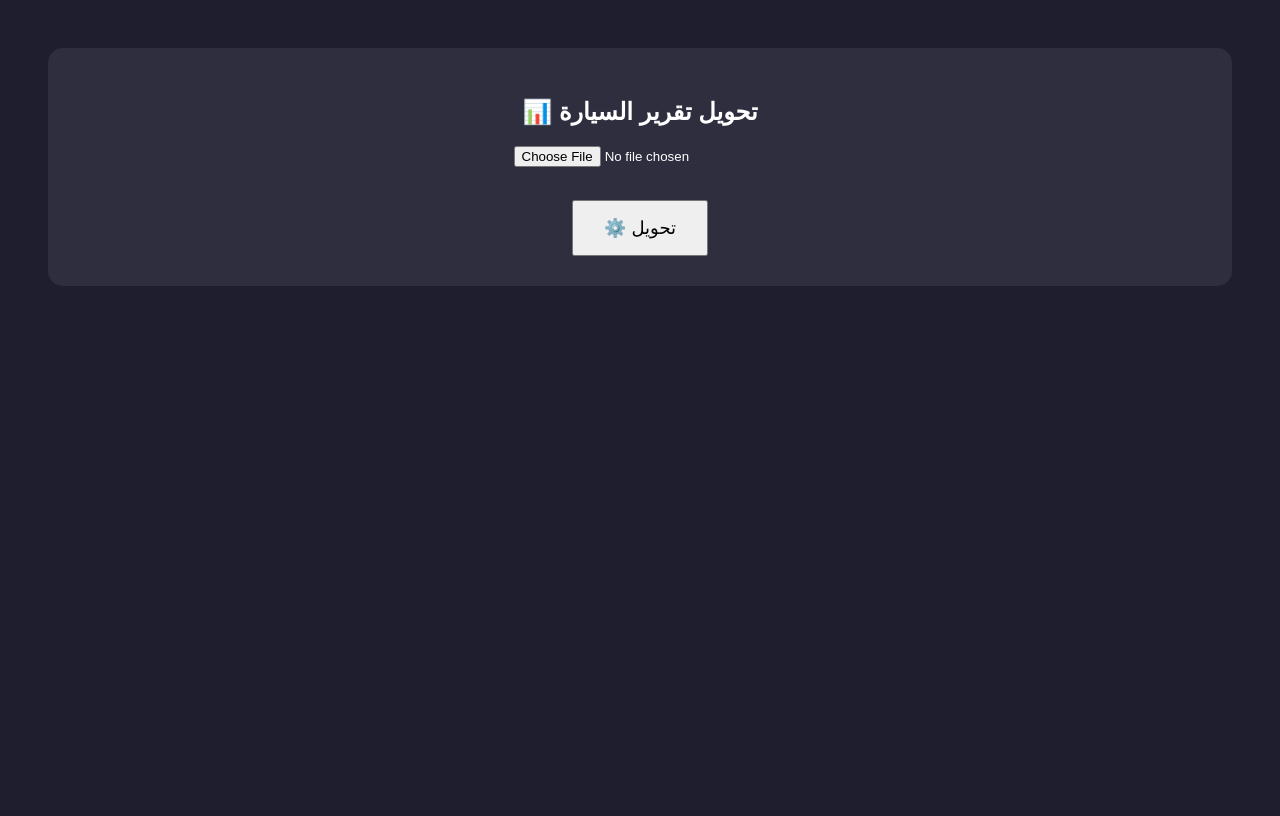
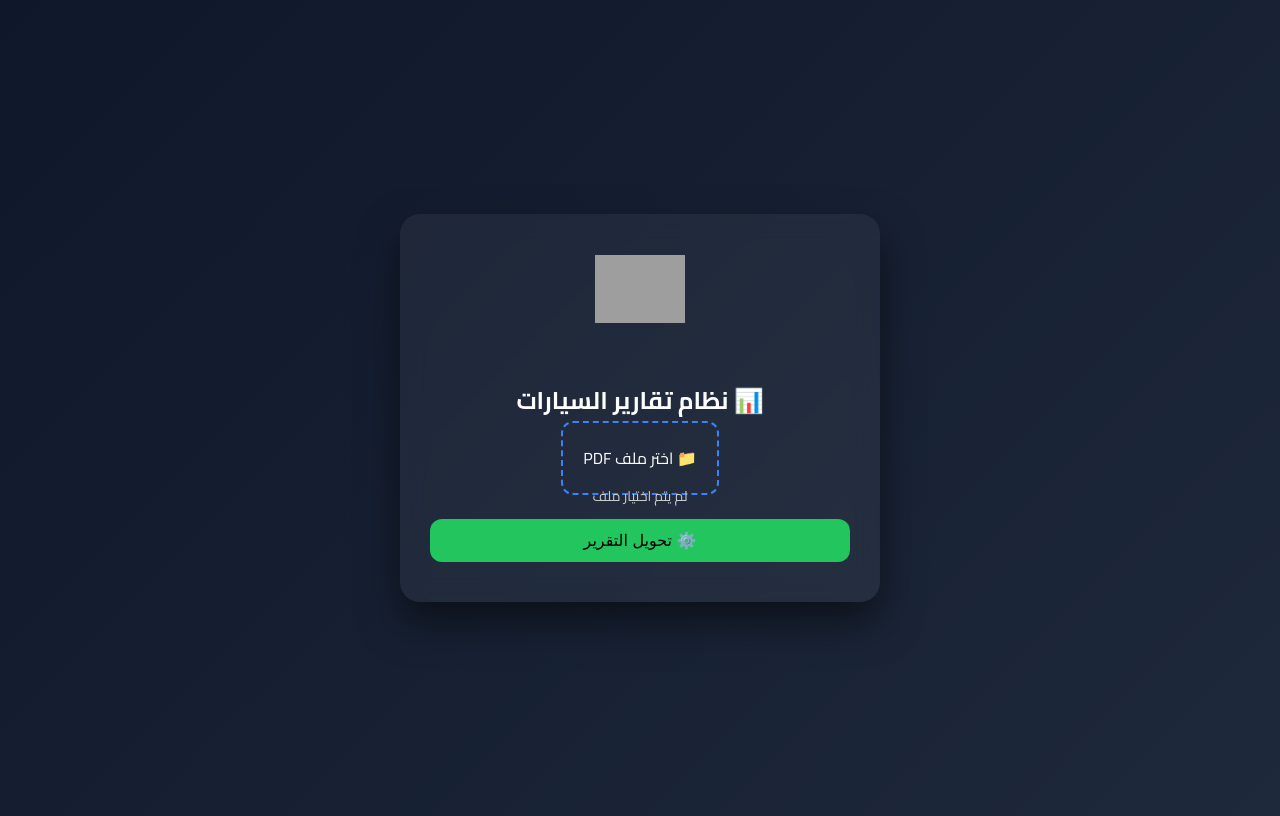
Before and after one commit to hash10-27/car-report-system, a Flask app: page / in a window 1280 px wide. Before the commit the page ends 286 px from the top, so only its background shows below. Run offline with Flask 3, Linux system fonts and the light colour scheme; parts of the project's set-up code (start-up, migrations or seed data) failed here and were passed over; grey boxes are pictures that could not be loaded.

```diff
--- a/templates/index.html
+++ b/templates/index.html
@@ -1,48 +1,125 @@
 <!DOCTYPE html>
-<html lang="ar">
+<html lang="ar" dir="rtl">
 <head>
 <meta charset="UTF-8">
 <meta name="viewport" content="width=device-width, initial-scale=1.0">
 
-<title>تحويل التقارير</title>
+<title>نظام تقارير السيارات</title>
+
+<link href="https://fonts.googleapis.com/css2?family=Cairo:wght@400;700&display=swap" rel="stylesheet">
 
 <style>
 body {
-    font-family: Arial;
-    background: #1e1e2f;
-    color: white;
-    text-align: center;
-    padding: 40px;
+    font-family: 'Cairo', sans-serif;
+    background: linear-gradient(135deg, #0f172a, #1e293b);
+    color: #fff;
+    display: flex;
+    justify-content: center;
+    align-items: center;
+    height: 100vh;
 }
 
-.box {
-    background: #2e2e3f;
+/* 🔷 الكرت */
+.card {
+    width: 420px;
+    background: rgba(255,255,255,0.05);
+    backdrop-filter: blur(12px);
     padding: 30px;
-    border-radius: 15px;
+    border-radius: 20px;
+    box-shadow: 0 20px 40px rgba(0,0,0,0.5);
+    text-align: center;
 }
 
+/* 🔷 الشعار */
+.logo {
+    width: 90px;
+    height: 90px;
+    object-fit: contain;
+    margin-bottom: 15px;
+}
+
+/* 🔷 العنوان */
+h2 {
+    margin-bottom: 20px;
+}
+
+/* 🔷 رفع ملف */
+.file-box {
+    border: 2px dashed #3b82f6;
+    padding: 20px;
+    border-radius: 12px;
+    margin-bottom: 20px;
+    cursor: pointer;
+    transition: 0.3s;
+}
+
+.file-box:hover {
+    background: rgba(59,130,246,0.1);
+}
+
+input[type="file"] {
+    display: none;
+}
+
+/* 🔷 الأزرار */
 button {
-    padding: 15px 30px;
-    font-size: 18px;
-    margin-top: 15px;
+    width: 100%;
+    padding: 12px;
+    border-radius: 12px;
+    border: none;
+    font-size: 16px;
     cursor: pointer;
+    margin-top: 10px;
+    transition: 0.3s;
+}
+
+.btn-main {
+    background: #22c55e;
+}
+.btn-main:hover {
+    background: #16a34a;
+}
+
+.btn-download {
+    background: #3b82f6;
+}
+.btn-download:hover {
+    background: #2563eb;
+}
+
+.btn-print {
+    background: #f59e0b;
+}
+.btn-print:hover {
+    background: #d97706;
+}
+
+/* 🔷 حالة */
+.status {
+    margin-top: 10px;
+    font-size: 14px;
+    color: #ccc;
 }
 </style>
 
 <script>
 function printFile() {
-    const link = document.querySelector('a[href^="/download"]');
+    const link = document.querySelector('a[data-download]');
     if (!link) return;
 
-    const iframe = document.createElement('iframe');
-    iframe.style.display = 'none';
-    iframe.src = link.href;
+    const win = window.open(link.href, '_blank');
 
-    document.body.appendChild(iframe);
+    setTimeout(() => {
+        win.print();
+    }, 1000);
+}
 
-    iframe.onload = function() {
-        iframe.contentWindow.print();
-    };
+// 🔥 عرض اسم الملف
+function showFileName(input) {
+    const label = document.getElementById("file-name");
+    if (input.files.length > 0) {
+        label.innerText = input.files[0].name;
+    }
 }
 </script>
 
@@ -50,25 +127,38 @@ function printFile() {
 
 <body>
 
-<div class="box">
-    <h2>📊 تحويل تقرير السيارة</h2>
+<div class="card">
+
+    <!-- 🖼️ شعار -->
+    <img src="/static/logo.png" class="logo" alt="logo">
+
+    <h2>📊 نظام تقارير السيارات</h2>
 
     <form method="POST" enctype="multipart/form-data"
-          onsubmit="this.querySelector('button').disabled = true;">
+          onsubmit="this.querySelector('.btn-main').disabled = true;
+                    document.getElementById('status').innerText='جاري المعالجة...'">
 
-        <input type="file" name="file" accept=".pdf" required><br><br>
+        <!-- 🔷 رفع ملف -->
+        <label class="file-box">
+            📁 اختر ملف PDF
+            <input type="file" name="file" accept=".pdf" required onchange="showFileName(this)">
+        </label>
 
-        <button type="submit">⚙️ تحويل</button>
+        <div id="file-name" class="status">لم يتم اختيار ملف</div>
+
+        <button class="btn-main" type="submit">⚙️ تحويل التقرير</button>
     </form>
 
     {% if file_ready %}
-        <br>
-        <a href="/download/{{file_ready}}">
-            <button>⬇️ تحميل التقرير</button>
+        <a data-download href="/download/{{file_ready}}">
+            <button class="btn-download">⬇️ تحميل التقرير</button>
         </a>
 
-        <button onclick="printFile()">🖨️ طباعة</button>
+        <button class="btn-print" onclick="printFile()">🖨️ طباعة</button>
     {% endif %}
+
+    <div id="status" class="status"></div>
+
 </div>
 
 </body>
--- a/web_app.py
+++ b/web_app.py
@@ -14,7 +14,7 @@ def fix_full_text(text):
 
     return "\n".join(fixed_lines)
 
-app = Flask(__name__)
+app = Flask(__name__, static_folder='static')
 
 UPLOAD_FOLDER = "uploads"
 OUTPUT_FOLDER = "outputs"
```
Also changed, not shown: static/saanaa.png (added).
